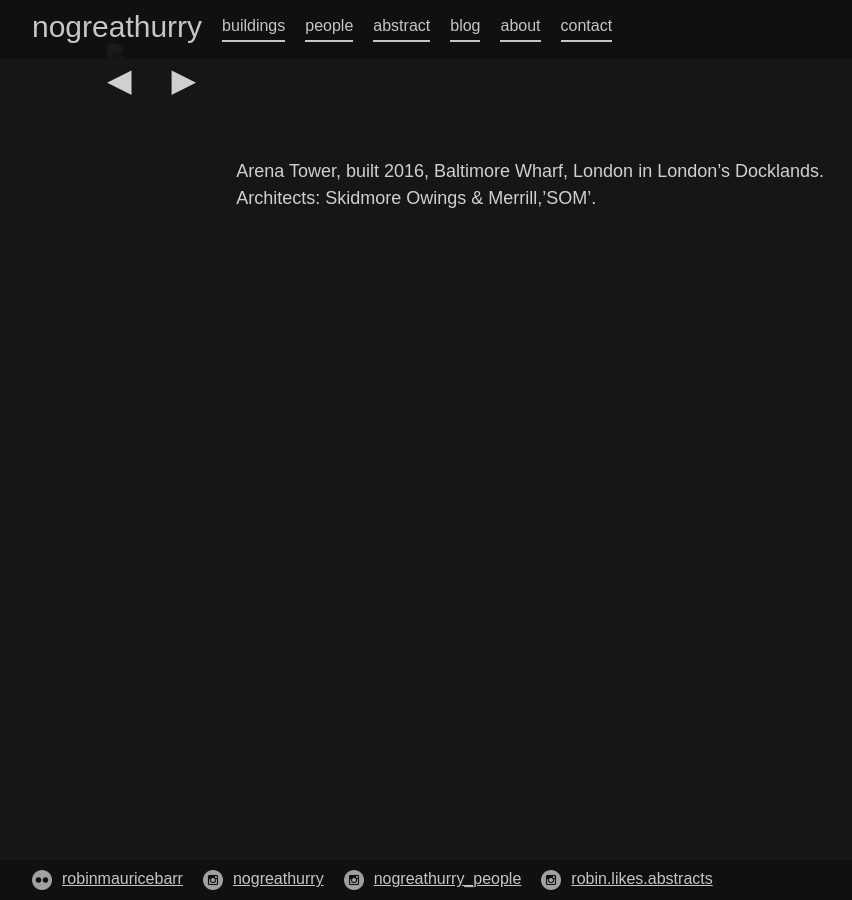
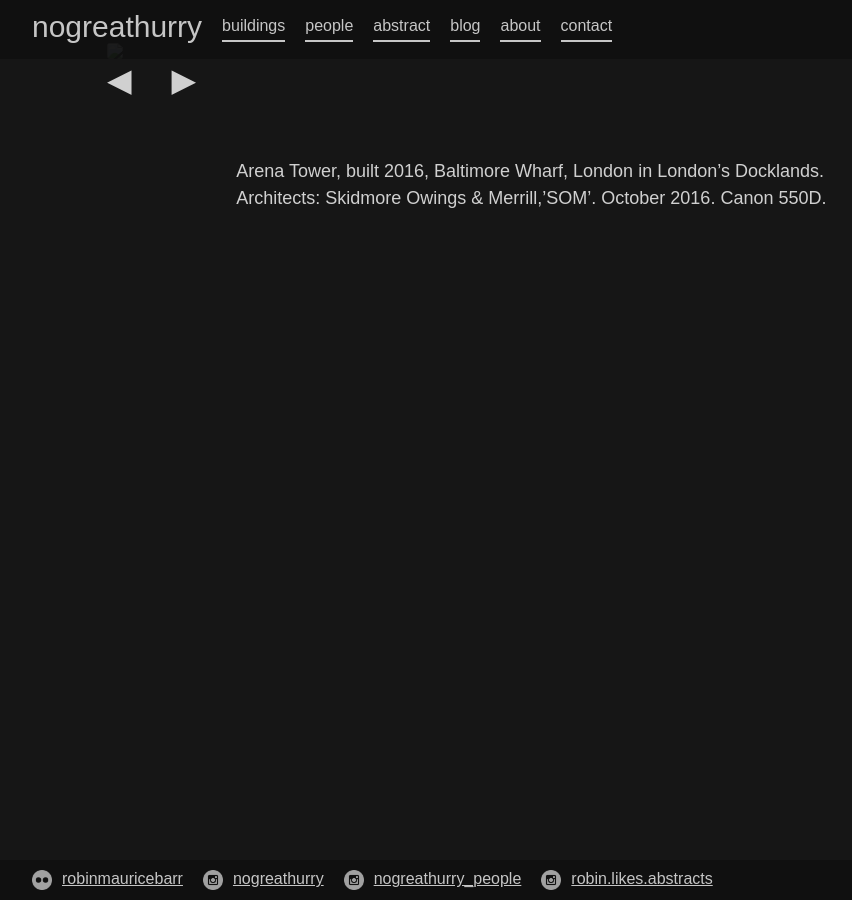
Before and after one commit to 987poiuytrewq/nogreathurry, a Jekyll site: the page built from _buildings/BT1.md, in a window 1280 px wide. Shown: the whole page, without its empty margins (8-860 px from the left). Built offline with Jekyll 4.4.1, drawn with Linux system fonts in a browser that asks for light colours.

Commit message:
Updated Bt1

```diff
--- a/_buildings/BT1.md
+++ b/_buildings/BT1.md
@@ -1,6 +1,6 @@
 ---
 title: Arena Tower, London
-date: 2019-03-17 12:18:00 Z
+date: 2016-10-20 12:18:00 Z
 tags:
 - SOM
 - Skidmore Owings & Merrill
@@ -10,9 +10,11 @@ tags:
 - Architectural Photography
 - abstract architecture
 - con.structural.art
+- 550D
+- Canon
 image: "/uploads/BT1.jpg"
 thumbnail_image: "/uploads/BT1_thumbnail.jpg"
 layout: photo
 ---
 
-Arena Tower, built 2016, Baltimore Wharf, London in London's Docklands. Architects: Skidmore Owings & Merrill,'SOM'.
+Arena Tower, built 2016, Baltimore Wharf, London in London's Docklands. Architects: Skidmore Owings & Merrill,'SOM'. October 2016. Canon 550D.
```
